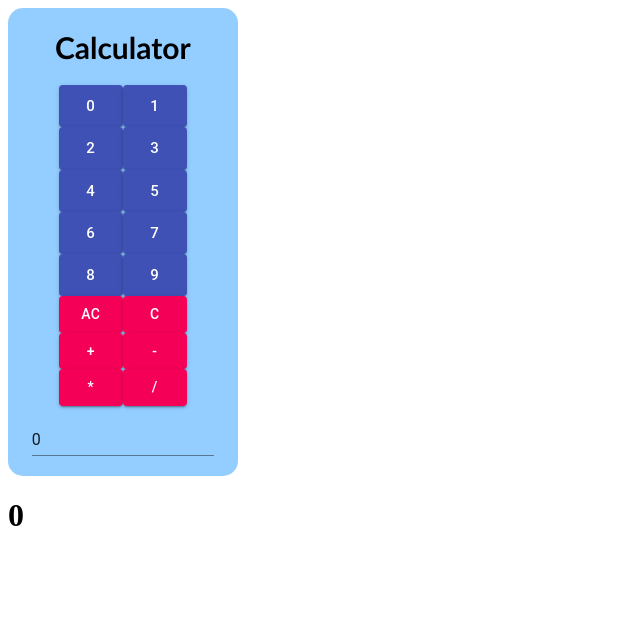
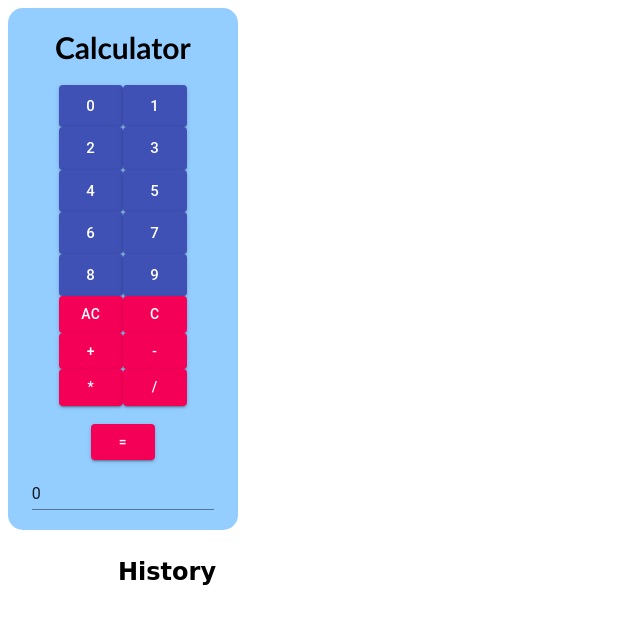
Before and after one commit to JavaAbuser/React-apps, a React (Create React App) app in the folder calculator/: page / in a window 1280 px wide. Shown: the top 624 px of the page, without its empty margins (0-640 px from the left). Built offline with nearby package versions, Linux system fonts and the light colour scheme.

Commit message:
Update Calculator.jsx

```diff
--- a/calculator/src/components/Calculator.jsx
+++ b/calculator/src/components/Calculator.jsx
@@ -2,7 +2,7 @@ import React from 'react';
 import OperandButton from "./OperandButton";
 import OperatorButton from "./OperatorButton";
 import {withStyles} from '@material-ui/core/styles';
-import {styled, TextField} from "@material-ui/core";
+import {List, ListItem, ListItemText, TextField} from "@material-ui/core";
 
 const styles = () => (
     {
@@ -24,10 +24,9 @@ const styles = () => (
 
 class Calculator extends React.Component {
     operators = ['+', '-', '*', "/"]
+    exerciseHistory = []
+    resultHistory = []
 
-    num1;
-    num2;
-    operator;
     constructor(props) {
         super(props);
         this.state = {
@@ -51,10 +50,10 @@ class Calculator extends React.Component {
     }
 
     deleteLastNumber() {
-        const input = this.state.input;
-        const inputLength = this.state.input.length;
+        let input = this.state.input;
+        let inputLength = input.length;
 
-        if (inputLength === 1 || input === 0) {
+        if (inputLength === 1 || !inputLength) {
             this.setState({
                 input: 0
             })
@@ -74,21 +73,65 @@ class Calculator extends React.Component {
         let prevInput = this.state.input;
         const lastSymbol = prevInput.toString().slice(-1);
 
-        if(this.operators.includes(lastSymbol)){
+        if (this.operators.includes(lastSymbol)) {
             this.setState({
                 input: this.state.input.toString().replace(lastSymbol, operator)
             })
         } else {
             this.setState({
-                input: this.state.input.toString() + operator})
+                input: this.state.input.toString() + operator
+            })
+        }
+        if (operator === '=') {
+            const result = this.parseInput()
+
+            if (result) {
+                let num1 = result[1]
+                let num2 = result[3]
+                let operator = result[2]
+
+                this.calculate(num1, num2, operator)
+            }
+        }
+    }
+
+    parseInput() {
+        const regExp = /(\d*)(.)(\d*)/;
+        let input = this.state.input;
+        let result = input.toString().match(regExp)
+        if (result[3] !== '') {
+            console.log(result)
+            return result
+        }
+    }
+
+    calculate(num1, num2, operator) {
+        num1 = parseInt(num1);
+        num2 = parseInt(num2);
+
+        let result
+
+        if (operator === '+') {
+            result = num1 + num2
+        } else if (operator === '-') {
+            result = num1 - num2
+        } else if (operator === '*') {
+            result = num1 * num2
+        } else if (operator === '/') {
+            result = num1 / num2
         }
 
-        this.num1 = (this.num1) ? 0 : prevInput;
-        console.log(this.num1)
+        this.setState({
+            input: result.toString()
+        })
+
+        this.saveToHistory(num1, num2, operator, result)
     }
 
-    calculate(num1, num2, operator){
-
+    saveToHistory(num1, num2, operator, result) {
+        let mathExercise = `${num1}${operator}${num2}=`
+        this.exerciseHistory.push(mathExercise)
+        this.resultHistory.push(result)
     }
 
 
@@ -123,6 +166,9 @@ class Calculator extends React.Component {
                     <OperatorButton operatorValue='/' onClick={() => this.enterOperator('/')}/>
                     <br/>
                     <br/>
+                    <OperatorButton operatorValue='=' onClick={() => this.enterOperator('=')}/>
+                    <br/>
+                    <br/>
                     <TextField
                         id="outlined-multiline-flexible"
                         multiline
@@ -132,7 +178,31 @@ class Calculator extends React.Component {
                         size='medium'
                     />
                 </div>
-                <h1>{this.state.input}</h1>
+                <div className="History">
+                    <List
+                        sx={{
+                            width: '100%',
+                            backgroundColor: 'background.paper',
+                            position: 'relative',
+                            overflow: 'auto',
+                            maxHeight: 300,
+                            '& ul': {padding: 0},
+                        }}
+                    >
+                        <h2 style={{
+                            fontFamily: 'Comic Sans MS',
+                            marginLeft: '110px'
+                        }}>History</h2>
+                        <ul>
+                            {this.exerciseHistory.map((item, index) => (
+                                <ListItem key={`${item}`}>
+                                    <ListItemText primary={`${item}${this.resultHistory[index]}`}/>
+                                </ListItem>
+
+                            ))}
+                        </ul>
+                    </List>
+                </div>
             </div>
         );
     }
```
